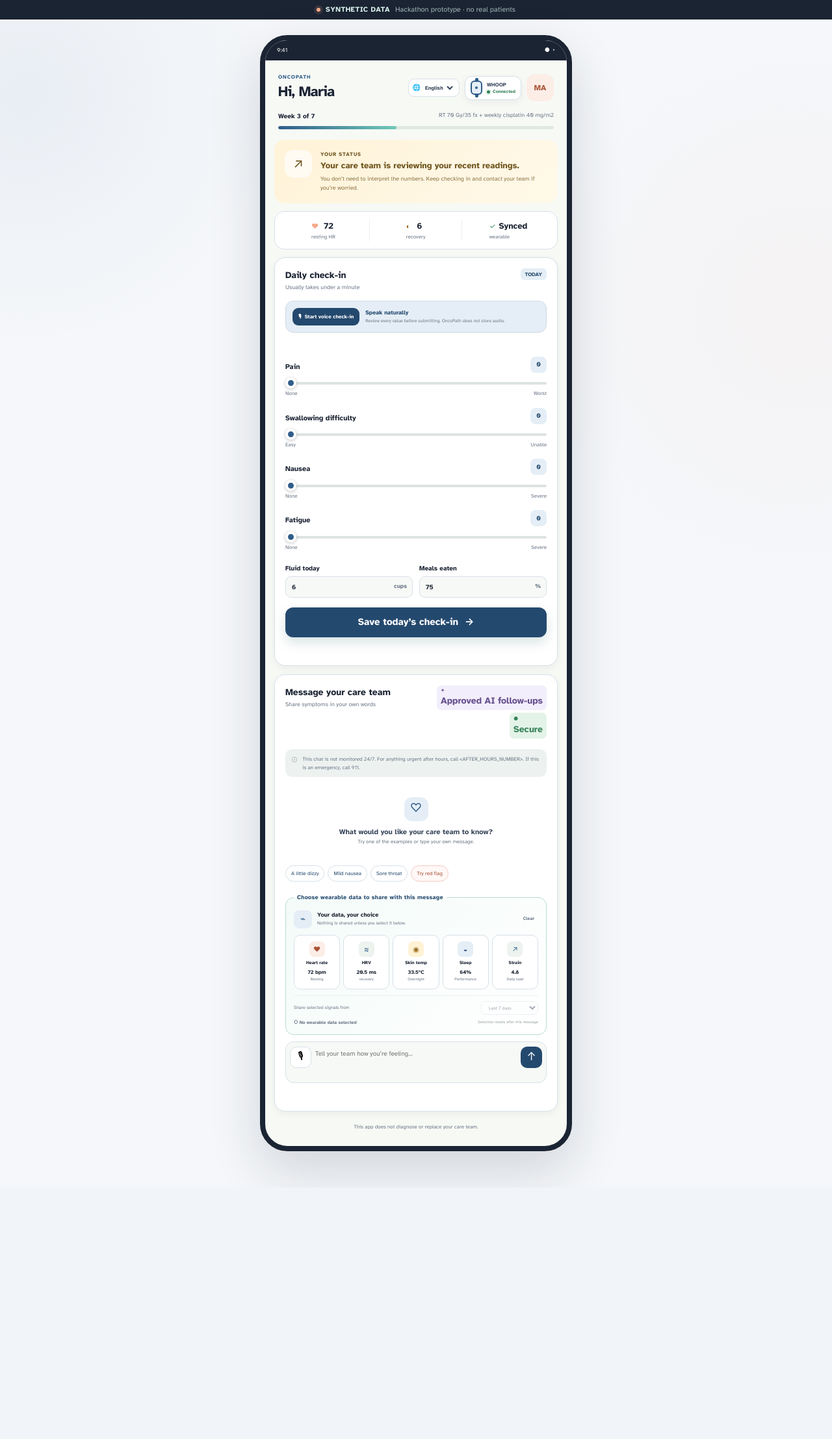
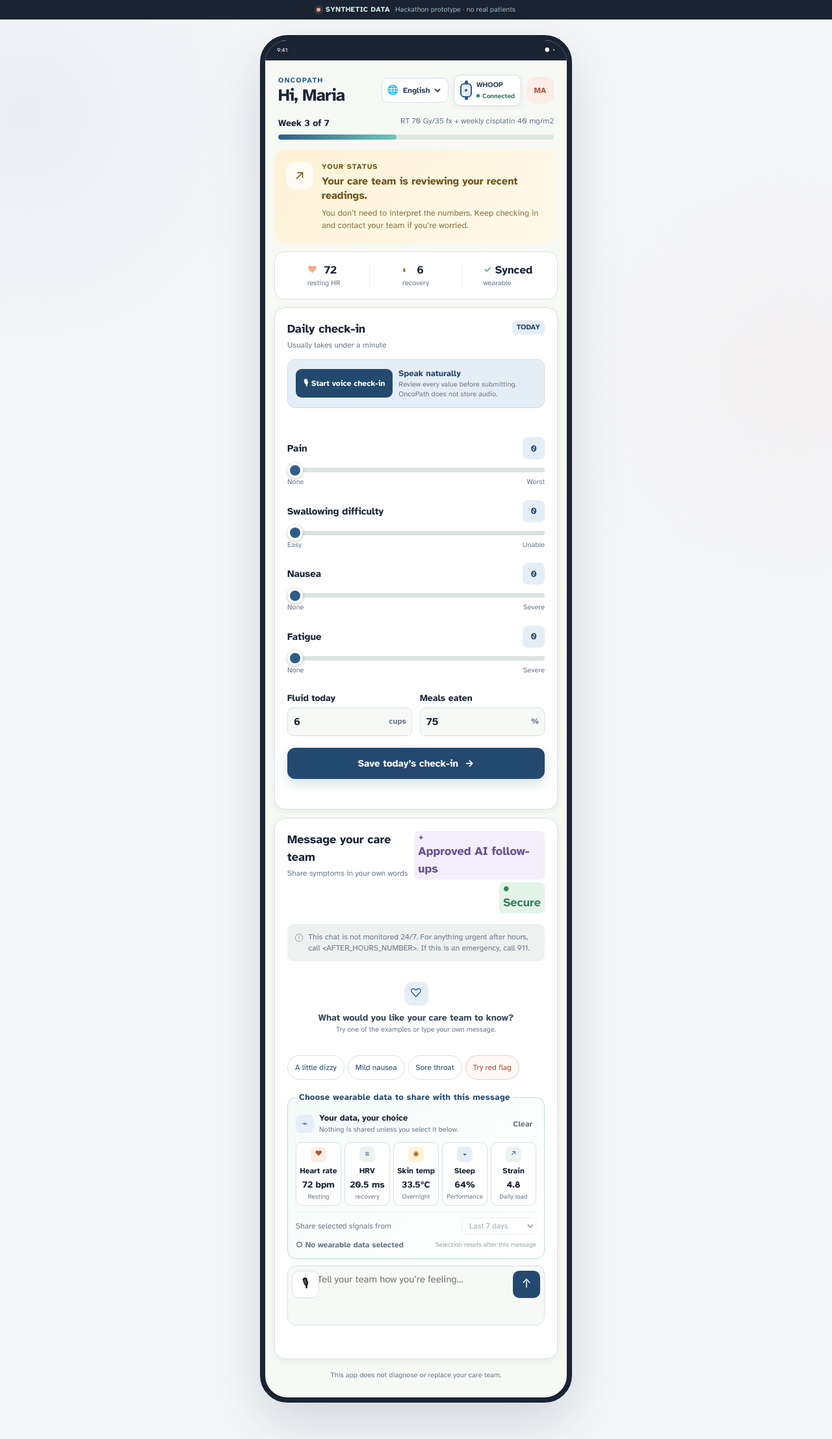
Before and after one commit to nikita-bedi/oncopath, a FastAPI app: page /patient/P001 in a window 1280 px wide. Shown: the whole page at 65% size. Before the commit the page ends 1808 px from the top, so only its background shows below. Run offline with FastAPI, Linux system fonts and the light colour scheme.

Commit message:
Increase patient app readability

```diff
--- a/app/static/style.css
+++ b/app/static/style.css
@@ -321,3 +321,71 @@
 .voice-entry{display:flex;align-items:center;gap:9px;margin:-3px 0 12px;padding:10px;border:1px solid #cbd9e6;border-radius:12px;background:var(--teal-soft)}.voice-entry>div{min-width:0}.voice-entry strong{display:block;color:var(--teal-dark);font-size:9px}.voice-entry small{display:block;color:var(--muted);font-size:7px}.voice-button{display:flex;align-items:center;gap:5px;flex:none;padding:7px 9px;border:0;border-radius:9px;background:var(--teal-dark);color:#fff;font-size:8px;font-weight:800;cursor:pointer}.voice-button:disabled,.chat-voice-button:disabled{opacity:.45;cursor:not-allowed}.voice-status{margin:0 0 7px;min-height:13px;color:var(--teal-dark);font-size:8px;font-weight:700}.voice-review{margin:0 0 12px;padding:10px;border:1px solid #d9c990;border-radius:11px;background:var(--amber-soft)}.voice-review>strong{display:block;font-size:9px}.voice-review>p{margin:5px 0;padding:7px;border-radius:7px;background:rgba(255,255,255,.65);color:var(--ink-2);font-size:8px}.voice-review label{font-size:8px;font-weight:700}.voice-review input{vertical-align:middle}
 .chat-compose textarea{padding-left:45px}.chat-voice-button{position:absolute;left:7px;top:8px;width:33px;height:33px;border:1px solid var(--line);border-radius:10px;background:var(--paper);cursor:pointer}.voice-origin{display:inline-block;margin-top:5px;font-size:7px;opacity:.7}.source-messages{margin-top:11px;padding:14px;border:1px solid var(--line);border-radius:14px;background:var(--paper)}.source-messages h3{margin-bottom:9px;font-size:11px}.source-messages article{padding:9px 0;border-top:1px solid var(--line-soft)}.source-messages article>div{display:flex;gap:6px;align-items:center}.source-messages article span,.source-messages article b{padding:2px 5px;border-radius:5px;background:var(--teal-soft);color:var(--teal-dark);font-size:7px}.source-messages article p{margin:5px 0;color:var(--ink-2);font-size:9px}.source-messages article small{display:block;color:var(--muted);font-size:7px}
 @media(max-width:520px){.patient-app-page .wrap{padding:0 0 45px}.patient-app-only .phone-frame{border:0;border-radius:0}.patient-head-tools{gap:5px}.wearable-connected{padding:5px}.wearable-connected b{max-width:50px}.language-picker select{max-width:58px}}
+
+/* Patient readability: larger type and controls for older adults */
+.patient-app-page .phone-frame{font-size:16px;line-height:1.5}
+.patient-app-page .patient-app-head{padding:22px 20px 16px}
+.patient-app-page .patient-app-head>div:first-child>small{font-size:11px}
+.patient-app-page .patient-app-head strong{font-size:26px;line-height:1.15}
+.patient-app-page .language-picker{min-height:38px;padding:7px 8px}
+.patient-app-page .language-picker>span{font-size:14px}
+.patient-app-page .language-picker select{max-width:78px;font-size:12px}
+.patient-app-page .wearable-connected{min-height:40px;padding:7px 9px}
+.patient-app-page .wearable-connected b{max-width:78px;font-size:11px}
+.patient-app-page .wearable-connected small{font-size:10px}
+.patient-app-page .treatment-progress span{font-size:14px}
+.patient-app-page .treatment-progress small{max-width:260px;text-align:right;font-size:12px;line-height:1.3}
+.patient-app-page .progress-track{height:8px}
+.patient-app-page .patient-status{padding:18px}
+.patient-app-page .patient-status small{font-size:11px}
+.patient-app-page .patient-status strong{font-size:16px;line-height:1.35}
+.patient-app-page .patient-status p{margin-top:7px;font-size:13px;line-height:1.45}
+.patient-app-page .today-strip{padding:15px 5px}
+.patient-app-page .today-strip strong{font-size:17px}
+.patient-app-page .today-strip small{font-size:11px}
+.patient-app-page .metric-glyph{font-size:15px}
+.patient-app-page .phonecard{padding:19px}
+.patient-app-page .phone-section-title span{font-size:18px}
+.patient-app-page .phone-section-title small{font-size:12px}
+.patient-app-page .phone-section-title>b{font-size:11px}
+.patient-app-page .voice-entry{padding:12px}
+.patient-app-page .voice-entry strong{font-size:13px}
+.patient-app-page .voice-entry small{font-size:11px;line-height:1.35}
+.patient-app-page .voice-button{min-height:44px;padding:9px 12px;font-size:12px}
+.patient-app-page .voice-status{min-height:18px;font-size:12px}
+.patient-app-page .slider-question{margin:20px 0 24px}
+.patient-app-page .slider-question label{font-size:15px}
+.patient-app-page .slider-question output{top:-5px;width:34px;height:34px;font-size:14px}
+.patient-app-page .slider-question input[type=range]{height:7px;margin:18px 0 6px}
+.patient-app-page .slider-question input[type=range]::-webkit-slider-thumb{width:24px;height:24px}
+.patient-app-page .range-ends{font-size:11px}
+.patient-app-page .checkin-row{gap:12px;margin-bottom:18px}
+.patient-app-page .checkin-row label{font-size:14px}
+.patient-app-page .unit-input input{min-height:44px;font-size:16px}
+.patient-app-page .unit-input span{top:12px;font-size:12px}
+.patient-app-page .voice-review>strong{font-size:13px}
+.patient-app-page .voice-review>p,.patient-app-page .voice-review label{font-size:12px;line-height:1.4}
+.patient-app-page .button{min-height:48px;font-size:15px}
+.patient-app-page .form-message{font-size:13px;line-height:1.4}
+.patient-app-page .ai-chip,.patient-app-page .secure-chip{font-size:10px!important}
+.patient-app-page .chat-banner{padding:12px;font-size:12px;line-height:1.4}
+.patient-app-page .empty-chat strong{font-size:14px}
+.patient-app-page .empty-chat small{font-size:11px}
+.patient-app-page .turn{padding:12px 14px;font-size:14px;line-height:1.45}
+.patient-app-page .who{font-size:10px}
+.patient-app-page .voice-origin,.patient-app-page .shared-inline{font-size:10px}
+.patient-app-page .prompt-chips button{min-height:38px;padding:8px 11px;font-size:12px}
+.patient-app-page .wearable-consent legend{font-size:13px}
+.patient-app-page .wearable-consent-head strong{font-size:13px}
+.patient-app-page .wearable-consent-head small{font-size:11px}
+.patient-app-page .wearable-consent-head button{min-height:36px;font-size:12px}
+.patient-app-page .wearable-choice b{font-size:12px}
+.patient-app-page .wearable-choice strong{font-size:14px}
+.patient-app-page .wearable-choice small{font-size:10px}
+.patient-app-page .wearable-window label,.patient-app-page .wearable-window select{font-size:12px}
+.patient-app-page .share-consent-summary span{font-size:12px}
+.patient-app-page .share-consent-summary small{font-size:10px}
+.patient-app-page .chat-compose textarea{min-height:92px;font-size:15px;line-height:1.4}
+.patient-app-page .chat-voice-button,.patient-app-page .send-button{width:42px;height:42px;font-size:18px}
+.patient-app-page .patient-disclaimer{font-size:11px;line-height:1.4}
+@media(max-width:430px){.patient-app-page .patient-app-head strong{font-size:23px}.patient-app-page .patient-head-tools{flex-wrap:wrap;justify-content:flex-end}.patient-app-page .avatar{display:none}.patient-app-page .treatment-progress>div:first-child{align-items:flex-start;gap:12px}.patient-app-page .treatment-progress small{max-width:210px}.patient-app-page .checkin-row{grid-template-columns:1fr}}
```
